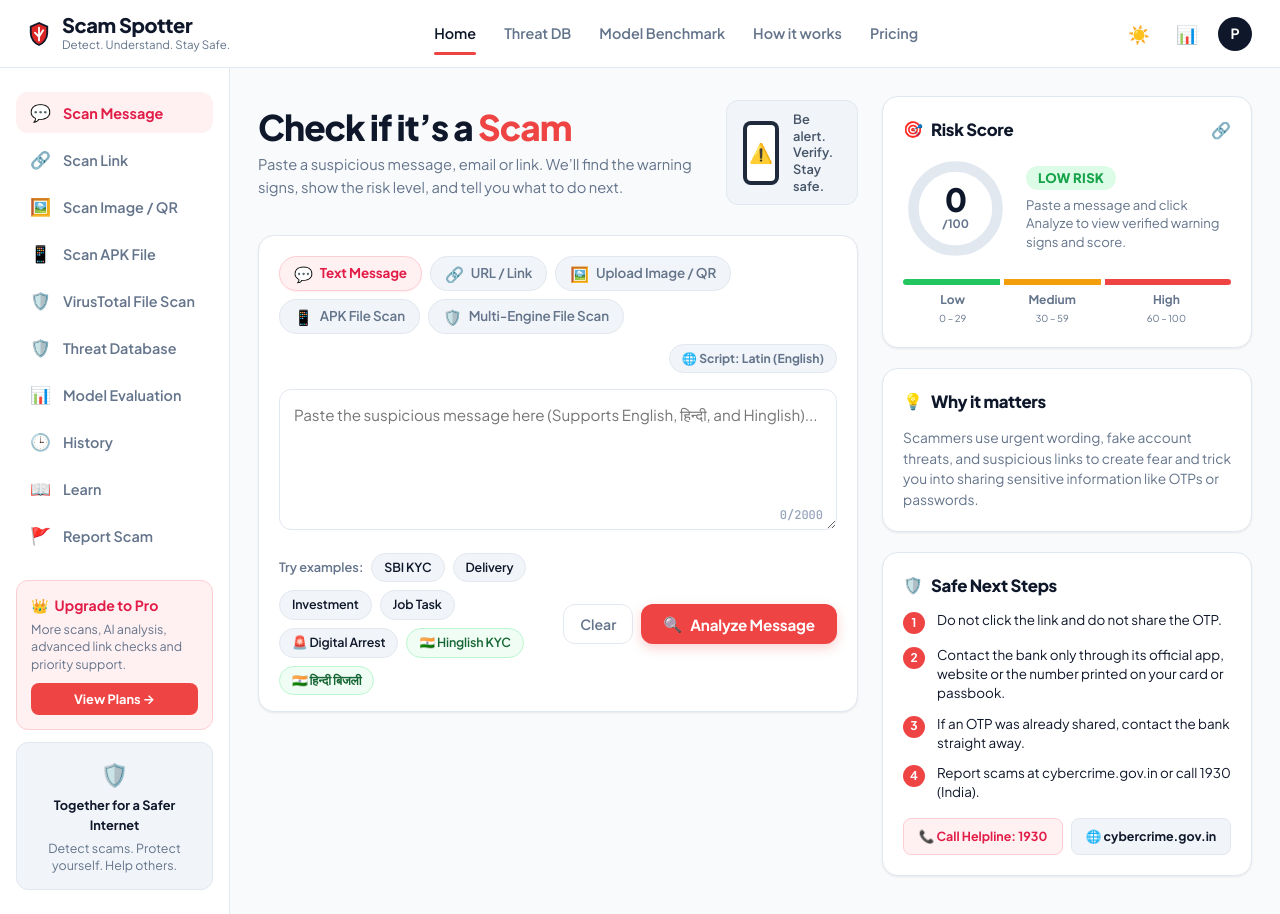
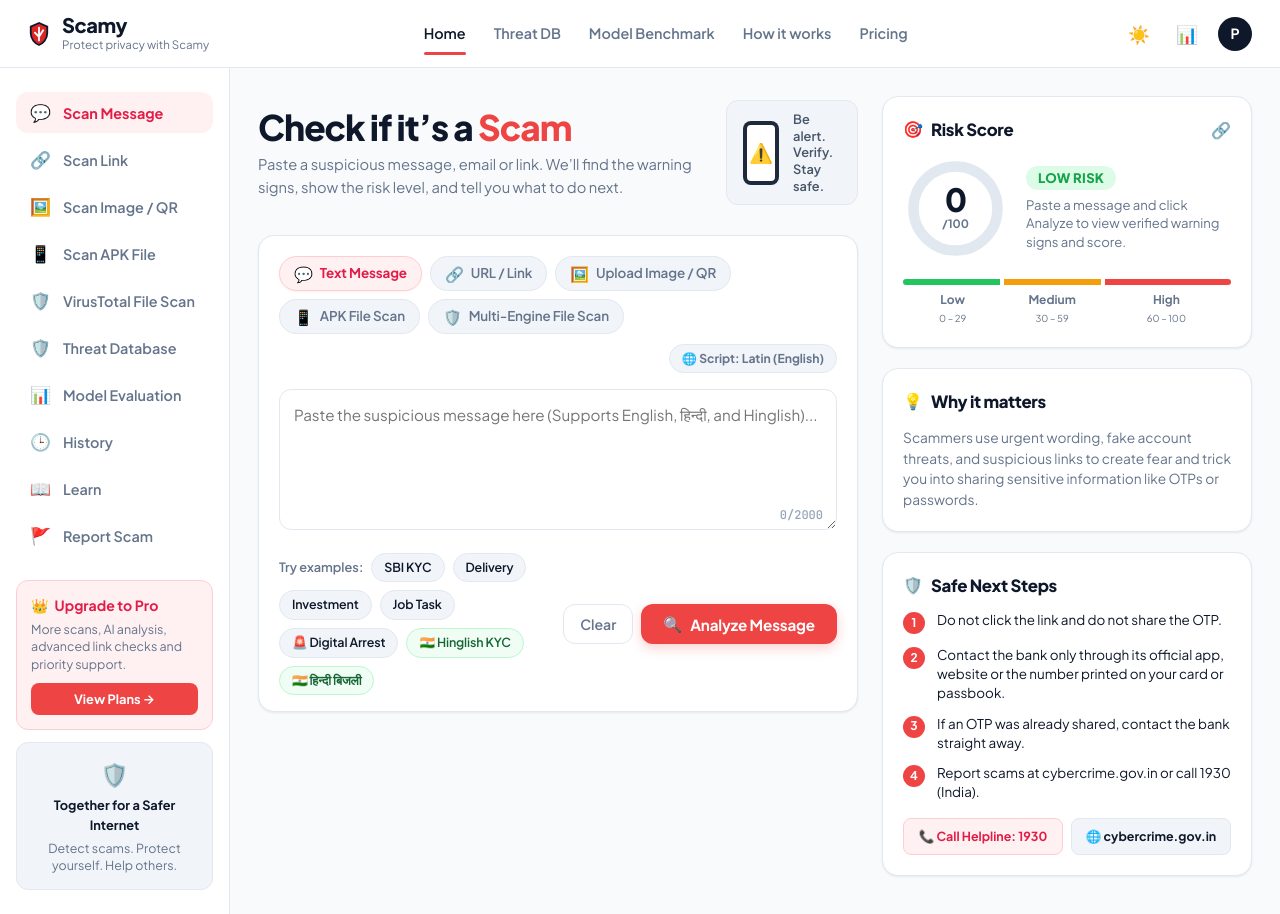
Before and after one commit to Ohmcreates/growmap_X_scamy, a website built with Vite: page index.html in a window 1280 px wide. Built offline with nearby package versions, Linux system fonts and the light colour scheme.

Commit message:
feat(branding): update application brand to Scamy and tagline to Protect privacy with Scamy

```diff
--- a/index.html
+++ b/index.html
@@ -5,9 +5,9 @@
     <meta name="viewport" content="width=device-width, initial-scale=1.0" />
     <meta
       name="description"
-      content="Scam Spotter — Check if it's a scam. Detect. Understand. Stay Safe."
+      content="Scamy — Check if it's a scam. Protect privacy with Scamy."
     />
-    <title>Scam Spotter — Detect. Understand. Stay Safe.</title>
+    <title>Scamy — Protect Privacy with Scamy</title>
     <link rel="preconnect" href="https://fonts.googleapis.com">
     <link rel="preconnect" href="https://fonts.gstatic.com" crossorigin>
     <link href="https://fonts.googleapis.com/css2?family=Plus+Jakarta+Sans:wght@400;500;600;700;800&family=JetBrains+Mono:wght@500;600;700&display=swap" rel="stylesheet">
@@ -39,8 +39,8 @@
             </svg>
           </div>
           <div class="brand-text">
-            <h1 class="brand-title">Scam Spotter</h1>
-            <span class="brand-tagline">Detect. Understand. Stay Safe.</span>
+            <h1 class="brand-title">Scamy</h1>
+            <span class="brand-tagline">Protect privacy with Scamy</span>
           </div>
         </div>
       </div>
@@ -869,9 +869,9 @@
     <div id="learnModal" class="modal-overlay" role="dialog" aria-modal="true" aria-labelledby="learnModalTitle">
       <div class="modal-container">
         <button id="closeLearnModal" class="modal-close-btn" aria-label="Close modal">×</button>
-        <h3 id="learnModalTitle" style="margin-bottom: 10px;">How Scam Spotter Works</h3>
+        <h3 id="learnModalTitle" style="margin-bottom: 10px;">How Scamy Works</h3>
         <p style="color: var(--text-muted); font-size: 0.9rem; line-height: 1.6; margin-bottom: 16px;">
-          Scam Spotter runs a deterministic client-side heuristics engine across 16 scam categories. Your messages never leave your browser, ensuring 100% data privacy.
+          Scamy runs a deterministic client-side heuristics engine across 16 scam categories. Your messages never leave your browser, ensuring 100% data privacy.
         </p>
         <div class="learn-steps-grid">
           <div class="learn-step-card">
--- a/src/ui/app.ts
+++ b/src/ui/app.ts
@@ -1046,7 +1046,7 @@
   btnShareScore?.addEventListener('click', async () => {
     if (!currentResult) return;
     const summary = [
-      '🛡️ SCAM SPOTTER ANALYSIS',
+      '🛡️ SCAMY FRAUD ANALYSIS',
       `Score: ${currentResult.score}/100 (${currentResult.riskLevel} RISK)`,
       currentResult.scamProfile ? `Identified Archetype: ${currentResult.scamProfile.name}` : '',
       `Warning Signs: ${currentResult.breakdown.map((b) => b.label).join(', ')}`,
--- a/src/ui/cards.ts
+++ b/src/ui/cards.ts
@@ -243,7 +243,7 @@
     <div class="pricing-modal-content">
       <div class="modal-header">
         <h2>Sustainable Scam Defense Plans</h2>
-        <p>Scam Spotter is free for personal awareness, supported by premium family tools and institutional FinTech APIs.</p>
+        <p>Scamy is free for personal awareness, supported by premium family tools and institutional FinTech APIs.</p>
       </div>
       <div id="pricingNoticeBox" class="pricing-notice-box" style="display: none;"></div>
       <div class="pricing-grid">
```
Also changed, not shown: extension/popup.html (+1 -1 lines), extension/manifest.json.
